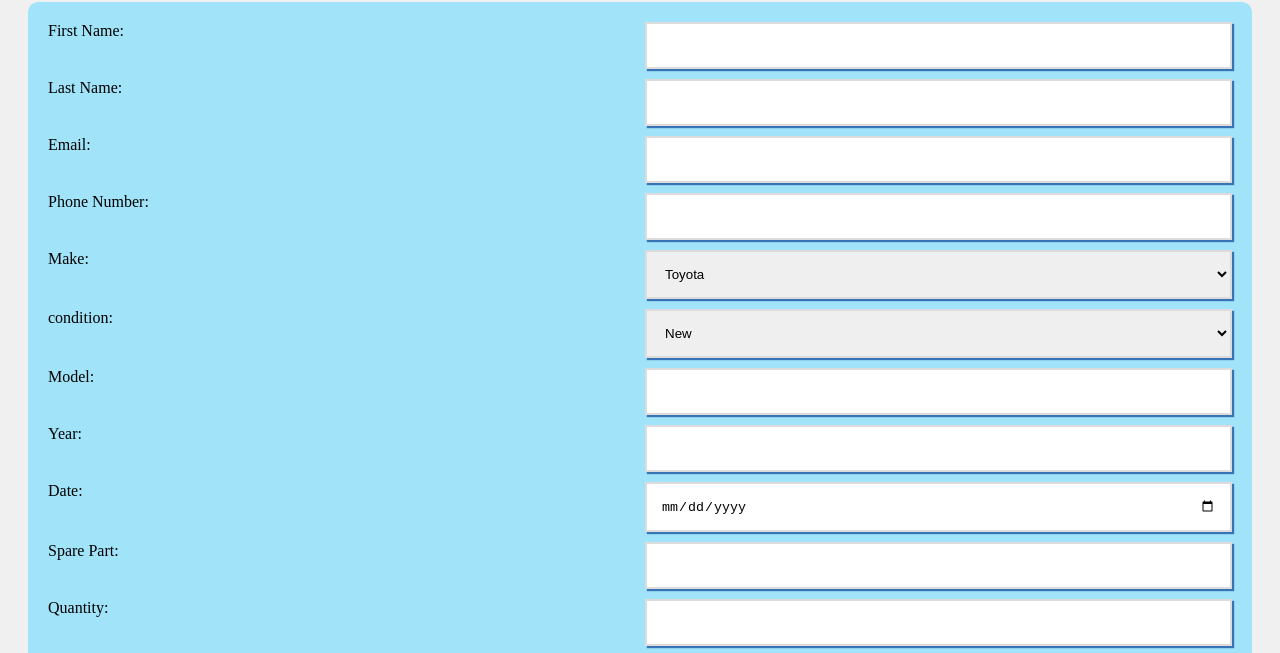
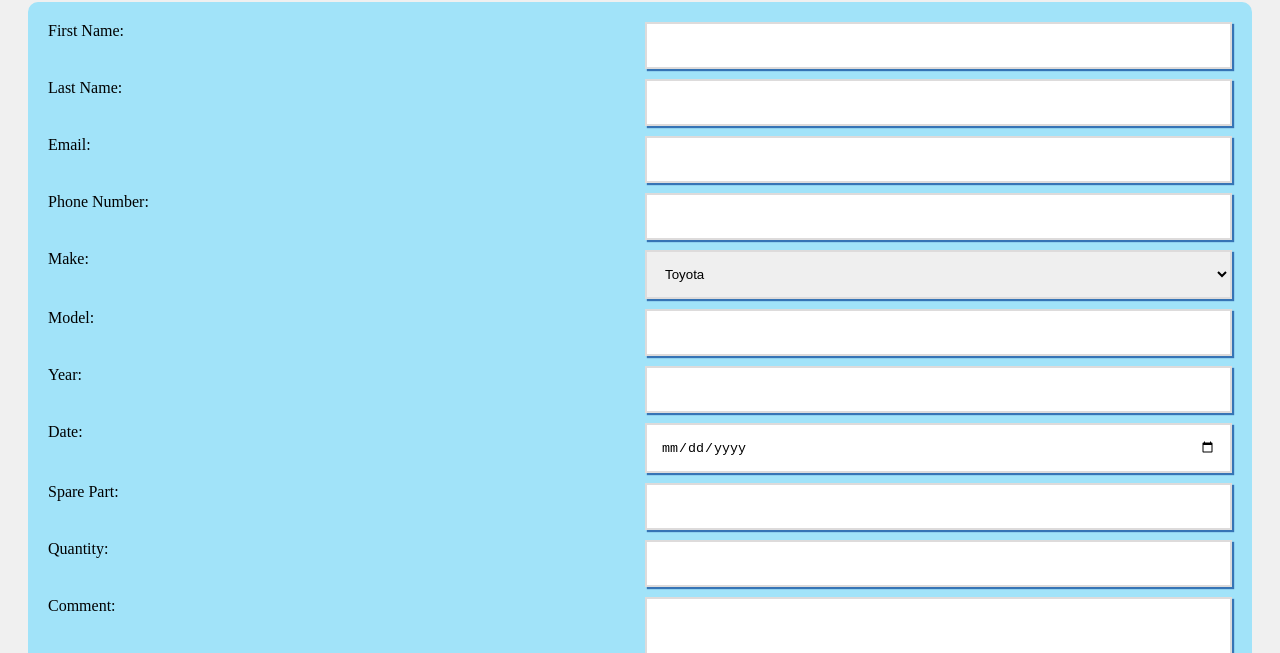
Before and after one commit to cpit405-spring-25-IT3/lab-4-css-osamayalghamdi, a plain HTML site: page index.html in a window 1280 px wide. Shown: the part 122-775 px from the top of the page. Drawn offline with Linux system fonts and the light colour scheme.

Commit message:
last try

```diff
--- a/index.html
+++ b/index.html
@@ -31,12 +31,6 @@ ayalgham
                 <option value="Chevrolet">Chevrolet</option>
                 <option value="Nissan">Nissan</option>
             </select>
-            <label for="condition">condition: </label>
-            <select id="condition" name="condition">
-                <option value="new">New</option>
-                <option value="used">Used</option>
-                <option value="refurbished">Refurbished</option>
-            </select>
             <label for="model">Model: </label>
             <input type="text" id="model" name="model">
 
```
